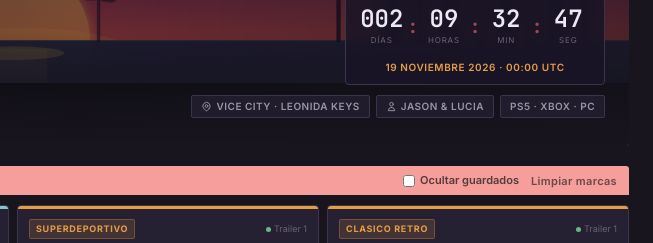
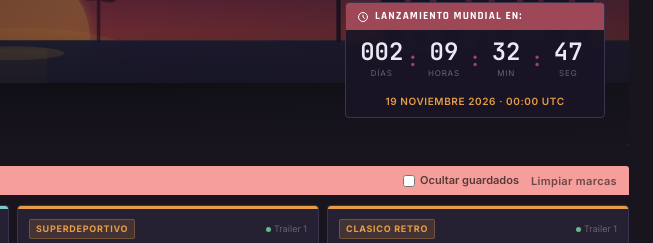
Before and after one commit to kilmess/leonida-hub, a plain HTML site: page index.html in a window 1280 px wide. Shown: the part 188-431 px from the top of the page, 627-1280 px from the left. Drawn offline with Linux system fonts and the light colour scheme.

Commit message:
eliminar meta chips

```diff
--- a/index.html
+++ b/index.html
@@ -215,18 +215,6 @@
             </div>
             <div class="countdown-date">19 NOVIEMBRE 2026 · 00:00 UTC</div>
           </div>
-          <!-- Meta chips -->
-          <div class="hero-chips">
-            <span class="hero-chip">
-              <svg width="11" height="11" fill="none" viewBox="0 0 24 24" stroke="currentColor"><path stroke-linecap="round" stroke-linejoin="round" stroke-width="2" d="M17.657 16.657L13.414 20.9a1.998 1.998 0 01-2.827 0l-4.244-4.243a8 8 0 1111.314 0z"/><path stroke-linecap="round" stroke-linejoin="round" stroke-width="2" d="M15 11a3 3 0 11-6 0 3 3 0 016 0z"/></svg>
-              Vice City · Leonida Keys
-            </span>
-            <span class="hero-chip">
-              <svg width="11" height="11" fill="none" viewBox="0 0 24 24" stroke="currentColor"><path stroke-linecap="round" stroke-linejoin="round" stroke-width="2" d="M16 7a4 4 0 11-8 0 4 4 0 018 0zM12 14a7 7 0 00-7 7h14a7 7 0 00-7-7z"/></svg>
-              Jason & Lucia
-            </span>
-            <span class="hero-chip">PS5 · Xbox · PC</span>
-          </div>
         </div>
       </div>
     </section>
```
